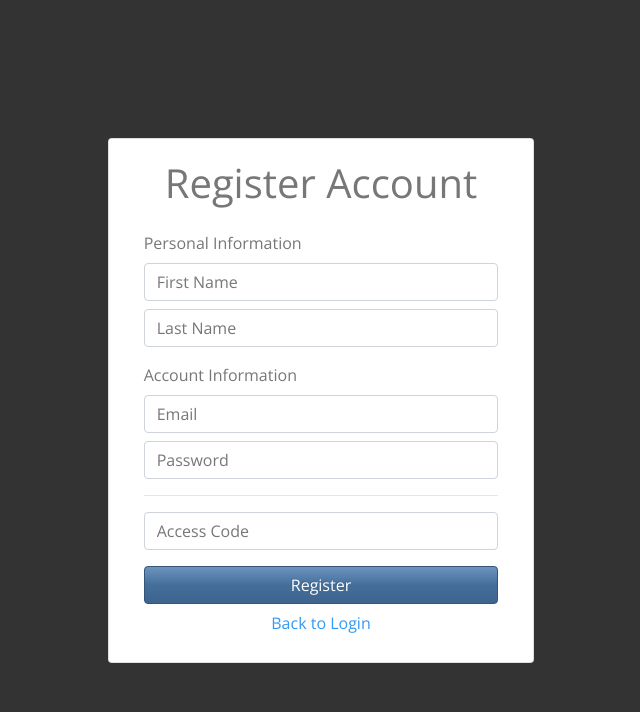
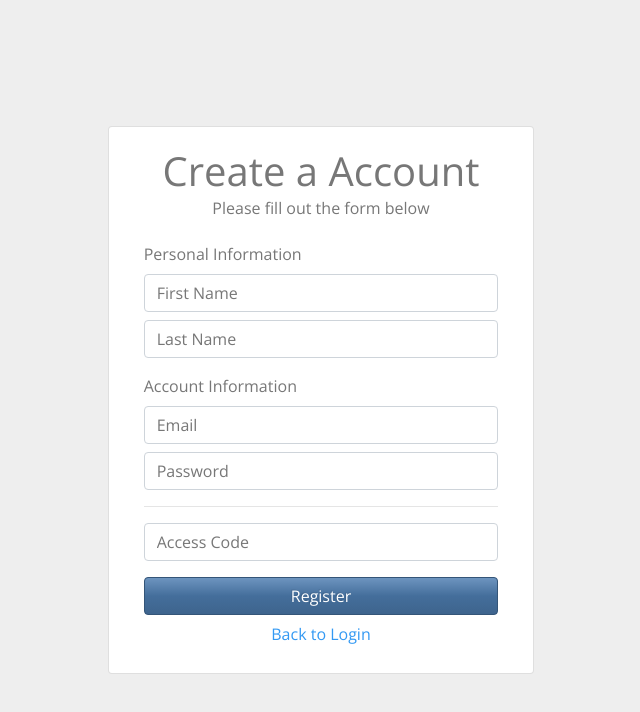
Before and after one commit to Orodri6/WebDevProject, a plain HTML site: page index.html in a window 1280 px wide. Both pictures are taken after a click on the button "Need an account?". Shown: the whole page, without its empty margins (319-959 px from the left). Drawn offline with nearby package versions, Linux system fonts and the light colour scheme; some packages are replaced by stand-ins of ours; a script that the page names is missing.

Commit message:
Update
Created css file and made few adjustments to the the registration file

```diff
--- a/index.html
+++ b/index.html
@@ -5,8 +5,9 @@
     <meta name="viewport" content="width=device-width, initial-scale=1.0">
     <title>Feedback App</title>
     <link rel="stylesheet" href="https://cdn.jsdelivr.net/npm/bootswatch@4.5.2/dist/spacelab/bootstrap.min.css" integrity="sha384-F1AY0h4TrtJ8OCUQYOzhcFzUTxSOxuaaJ4BeagvyQL8N9mE4hrXjdDsNx249NpEc" crossorigin="anonymous">
+    <link rel="stylesheet" href="styles.css">
 </head>
-<body class="bg-dark">
+<body class="bg-light">
     <!-- Main Div Tag-->
     <div class="d-flex min-vh-100 justify-content-center align-items-center">
 
@@ -24,7 +25,8 @@
      <!-- Registration Form -->
      <form class="card col-12 col-md-6 col-lg-4" id="frmReg" style="display:none;">
         <div class="card-body">
-            <h1 class="text-center mb-4">Register Account</h1>
+            <h1 class="text-center mb-1">Create a Account</h1>
+            <h6 class="text-center mb-4">Please fill out the form below</h6>
             <label for="txtFirstName" class="form-label">Personal Information</label>
             <input id="txtFirstName" class="form-control" type="text" placeholder="First Name" aria-label="first name">
             <input id="txtLastName" class="form-control mt-2 mb-3" type="text" placeholder="Last Name" aria-label="last name">
```
Also changed, not shown: style.css (added).
